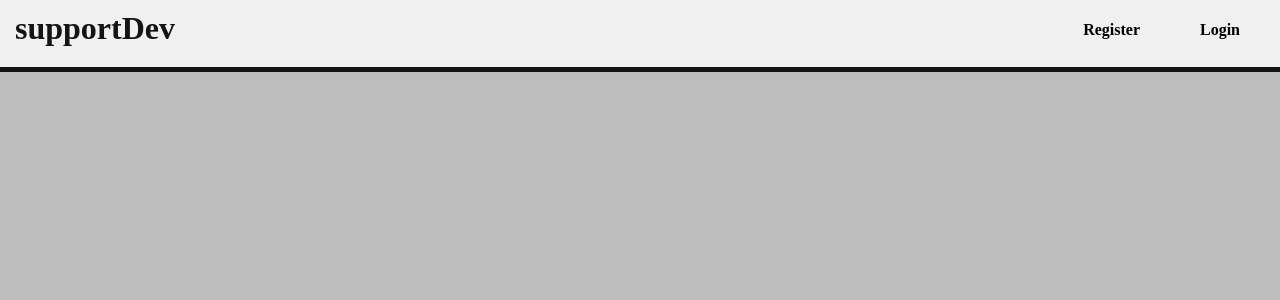
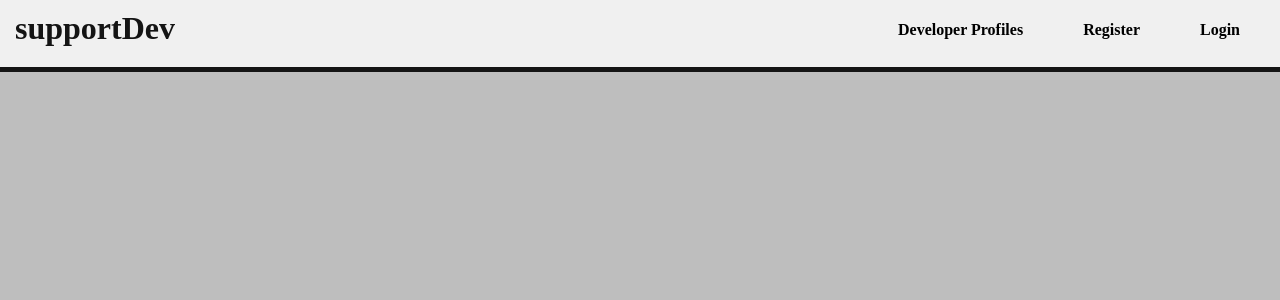
Before and after one commit to adampgiles/CI_PP4_SD, a Django app: page /developers/ in a window 1280 px wide. Shown: the top 300 px of the page. Run offline with Django 4.2, Linux system fonts and the light colour scheme; data that the repository does not hold is empty.

Commit message:
feat: Added Nav bar link for Developers page

```diff
--- a/templates/base.html
+++ b/templates/base.html
@@ -40,6 +40,8 @@
 
         <div class="navigation-bar">
             <ul>
+                <li><a href="{% url 'developers' %}">Developer Profiles</a></li>
+
                 {% if request.user.is_authenticated %}
 
                     {% if request.user.is_superuser %}
```
